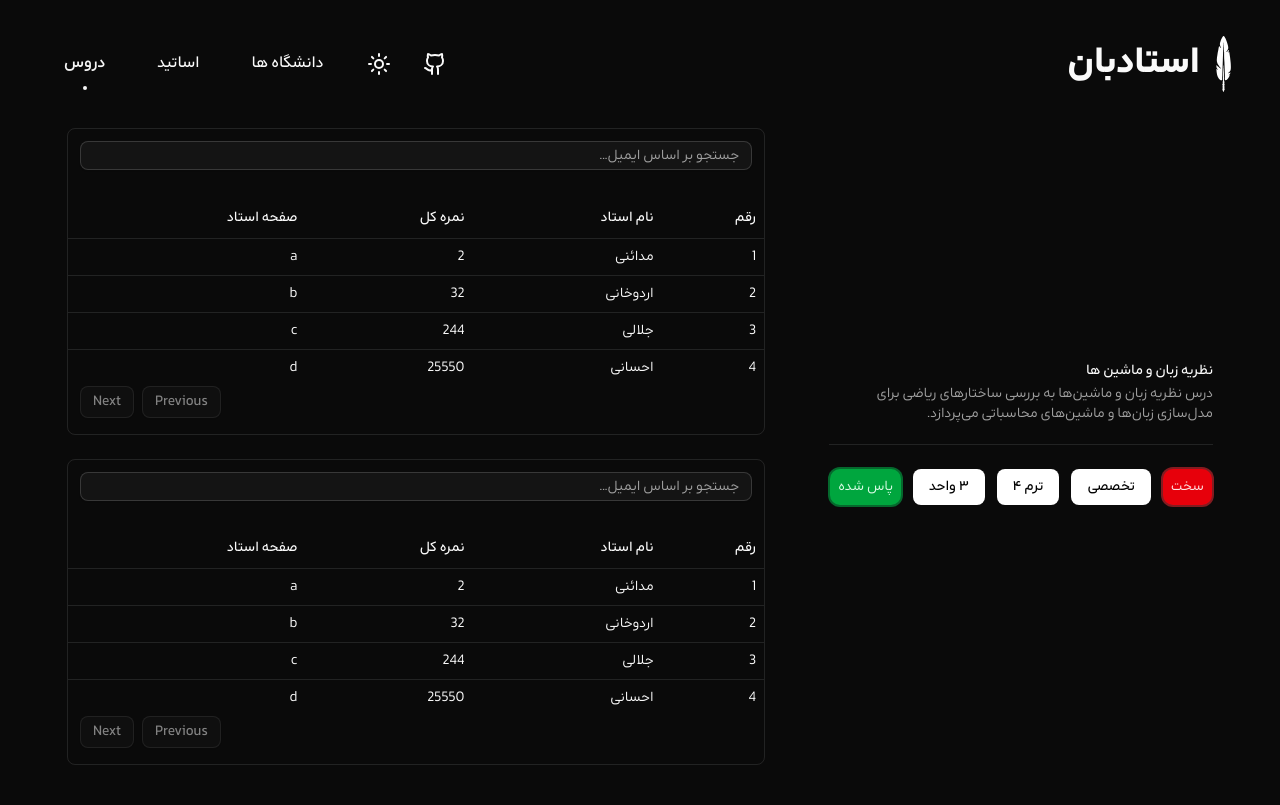
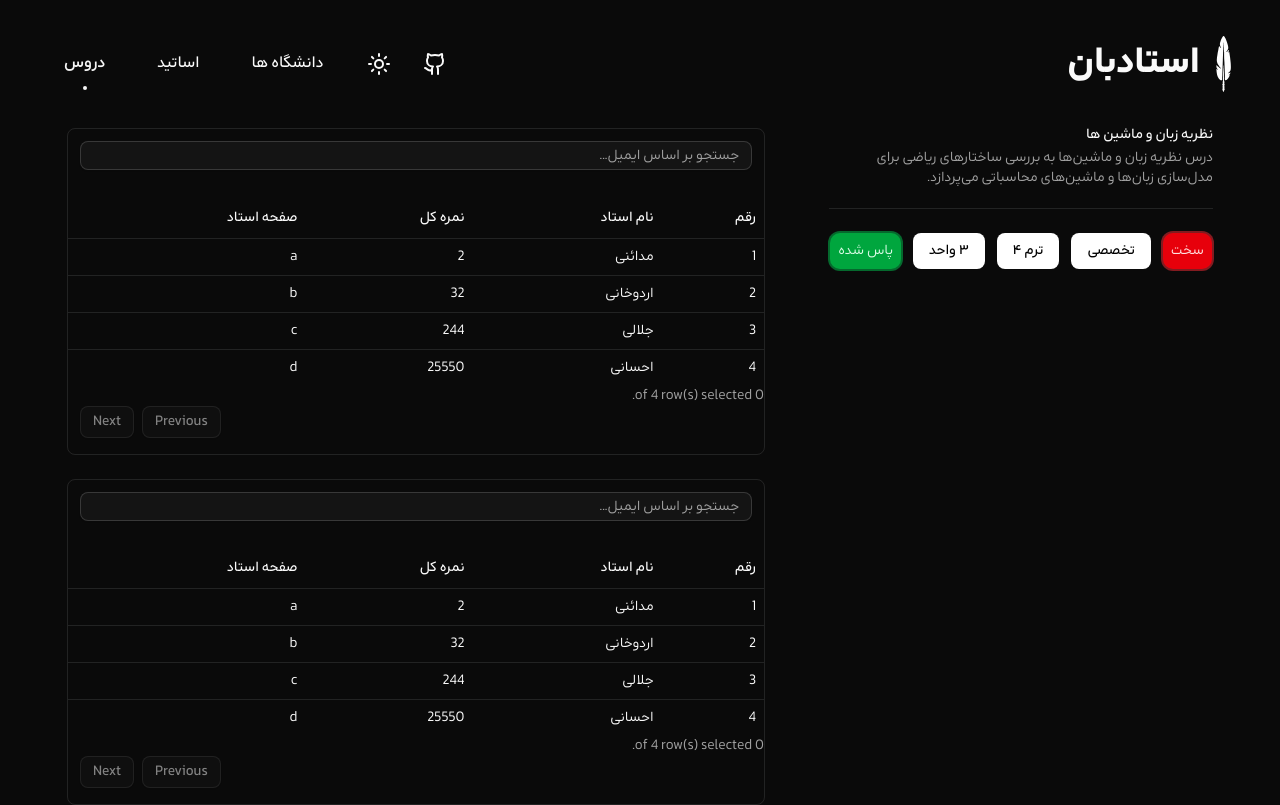
Before and after one commit to ostadbun/Client, a Next.js app: page /subjects in a window 1280 px wide. Built offline with nearby package versions, Linux system fonts and the light colour scheme.

Commit message:
add Row Actions and minimal changes

```diff
--- a/src/app/subjects/RelevantCourses.tsx
+++ b/src/app/subjects/RelevantCourses.tsx
@@ -85,6 +85,9 @@ export function RelevantProfessors<TData, TValue>({ columns, data }: DataTablePr
                     )}
                 </TableBody>
             </Table>
+            <div className=" text-sm text-muted-foreground">
+                 {table.getFilteredSelectedRowModel().rows.length} of{" "} {table.getFilteredRowModel().rows.length} row(s) selected.
+            </div>
 
         <div className="flex items-center justify-end space-x-2 pb-4 pl-3">
 
--- a/src/app/subjects/RelevantProfessors.tsx
+++ b/src/app/subjects/RelevantProfessors.tsx
@@ -85,6 +85,9 @@ export function RelevantProfessors<TData, TValue>({ columns, data }: DataTablePr
                     )}
                 </TableBody>
             </Table>
+            <div className=" text-sm text-muted-foreground">
+                 {table.getFilteredSelectedRowModel().rows.length} of{" "} {table.getFilteredRowModel().rows.length} row(s) selected.
+            </div>
 
         <div className="flex items-center justify-end space-x-2 pb-4 pl-3">
 
--- a/src/app/subjects/columns.tsx
+++ b/src/app/subjects/columns.tsx
@@ -9,6 +9,28 @@ export type Professor = {
 }
 
 export const columns: ColumnDef<Professor>[] = [
+  {
+    id: "select",
+    header: ({ table }) => (
+      <input
+        type="checkbox"
+        checked={table.getIsAllPageRowsSelected()}
+        onChange={(e) =>
+          table.toggleAllPageRowsSelected(e.target.checked)
+        }
+      />
+    ),
+    cell: ({ row }) => (
+      <input
+        type="checkbox"
+        checked={row.getIsSelected()}
+        onChange={(e) => row.toggleSelected(e.target.checked)}
+      />
+    ),
+    enableSorting: false,
+    enableHiding: false,
+  },
+
   {
     accessorKey: "name",
     header: "نام استاد",
--- a/src/app/subjects/data-table.tsx
+++ b/src/app/subjects/data-table.tsx
@@ -1,26 +1,31 @@
 "use client"
 
+
+import { Input } from "@/components/ui/input"
+import { useState } from "react"
 import {
   useReactTable,
   getCoreRowModel,
   getFilteredRowModel,
-  flexRender,
 } from "@tanstack/react-table"
-import { useState } from "react"
-import { Input } from "@/components/ui/input"
 
 export function DataTable({ columns, data }: any) {
   const [filterValue, setFilterValue] = useState("")
+  const [rowSelection, setRowSelection] = useState({})
+
 
   const table = useReactTable({
     data,
     columns,
     state: {
       globalFilter: filterValue,
+      rowSelection,
     },
     onGlobalFilterChange: setFilterValue,
     getFilteredRowModel: getFilteredRowModel(),
     getCoreRowModel: getCoreRowModel(),
+    onRowSelectionChange: setRowSelection,
+
   })
 
   return (
--- a/src/app/subjects/page.tsx
+++ b/src/app/subjects/page.tsx
@@ -53,7 +53,7 @@ const Subjects = () => {
     ]
 
     return (
-        <div className="flex flex-wrap place-items-center justify-center gap-x-4 gap-y-14 lg:px-0 md:gap-x-16">
+        <div className="flex flex-wrap  justify-center gap-x-4 gap-y-14 lg:px-0 md:gap-x-16">
             <CourseInfo/>
         <div className="">
             <RelevantCourses columns={columns} data={data}/>
```
Lines whose indentation alone changed are shown as unchanged.
